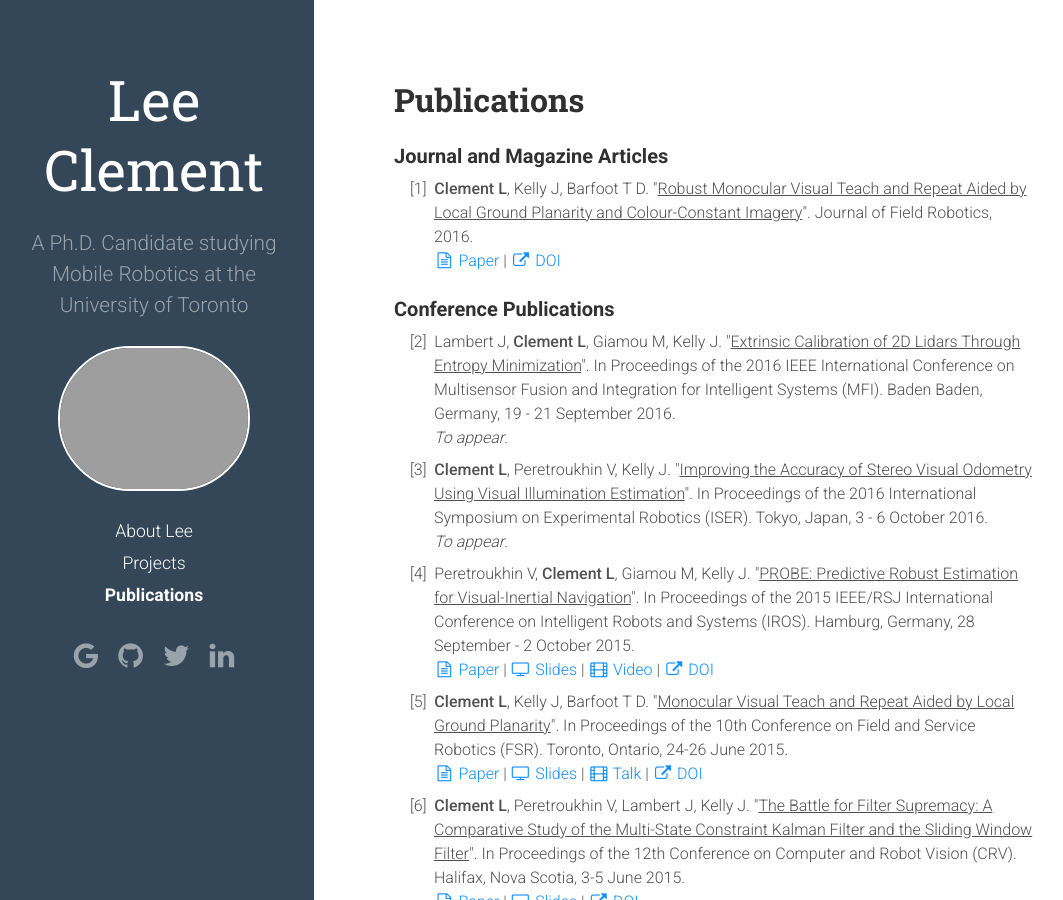
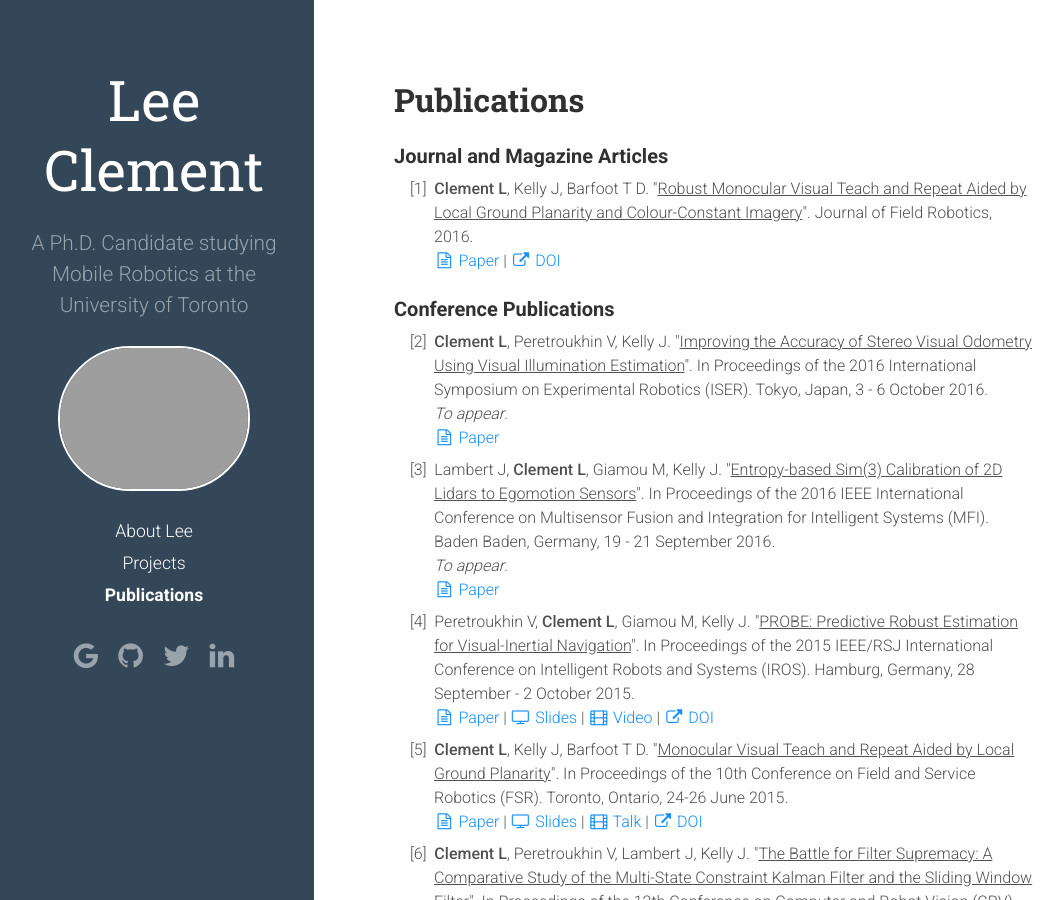
Before and after one commit to leeclemnet/leeclemnet.github.io, a Jekyll site: the page built from publications.md, in a window 1280 px wide and 900 px high. Shown: the whole window, without its empty margins (6-1069 px from the left). Built offline with Jekyll 4.4.1, drawn with Linux system fonts in a browser that asks for light colours; nearby versions of some CDN libraries.

Commit message:
Updated pub list and added preprints

```diff
--- a/publications.md
+++ b/publications.md
@@ -21,11 +21,13 @@ sitemap:
 <h3>Conference Publications</h3>
 <ol class="continue">
 
-<li> Lambert J, <b>Clement L</b>, Giamou M, Kelly J. "<u>Extrinsic Calibration of 2D Lidars Through Entropy Minimization</u>". In Proceedings of the 2016 IEEE International Conference on Multisensor Fusion and Integration for Intelligent Systems (MFI). Baden Baden, Germany, 19 - 21 September 2016.
-<br/><i>To appear</i>.
+<li> <b>Clement L</b>, Peretroukhin V, Kelly J. "<u>Improving the Accuracy of Stereo Visual Odometry Using Visual Illumination Estimation</u>". In Proceedings of the 2016 International Symposium on Experimental Robotics (ISER). Tokyo, Japan, 3 - 6 October 2016.
+<br/><i>To appear</i>.<br/>
+<a href="{{ site.url }}/assets/docs/iser2016_sunVO_paper.pdf"><i class="fa fa-file-text-o fa-fw"></i> Paper</a>
 
-<li> <b>Clement L</b>, Peretroukhin V, Kelly J. "<u>Improving the Accuracy of Stereo Visual Odometry Using Visual Illumination Estimation</u>". In Proceedings of the 2016 International Symposium on Experimental Robotics (ISER). Tokyo, Japan, 3 - 6 October 2016.
-<br/><i>To appear</i>.
+<li> Lambert J, <b>Clement L</b>, Giamou M, Kelly J. "<u>Entropy-based Sim(3) Calibration of 2D Lidars to Egomotion Sensors</u>". In Proceedings of the 2016 IEEE International Conference on Multisensor Fusion and Integration for Intelligent Systems (MFI). Baden Baden, Germany, 19 - 21 September 2016.
+<br/><i>To appear</i>.<br/>
+<a href="{{ site.url }}/assets/docs/mfi2016_entropy_paper.pdf"><i class="fa fa-file-text-o fa-fw"></i> Paper</a>
 
 <li> Peretroukhin V, <b>Clement L</b>, Giamou M, Kelly J. "<u>PROBE: Predictive Robust Estimation for Visual-Inertial Navigation</u>". In Proceedings of the 2015 IEEE/RSJ International Conference on Intelligent Robots and Systems (IROS). Hamburg, Germany, 28 September - 2 October 2015.<br/>
 <a href="{{ site.url }}/assets/docs/iros2015_PROBE_paper.pdf"><i class="fa fa-file-text-o fa-fw"></i> Paper</a>
```
Also changed, not shown: projects.md (+1 -1 lines), 2 other files.
